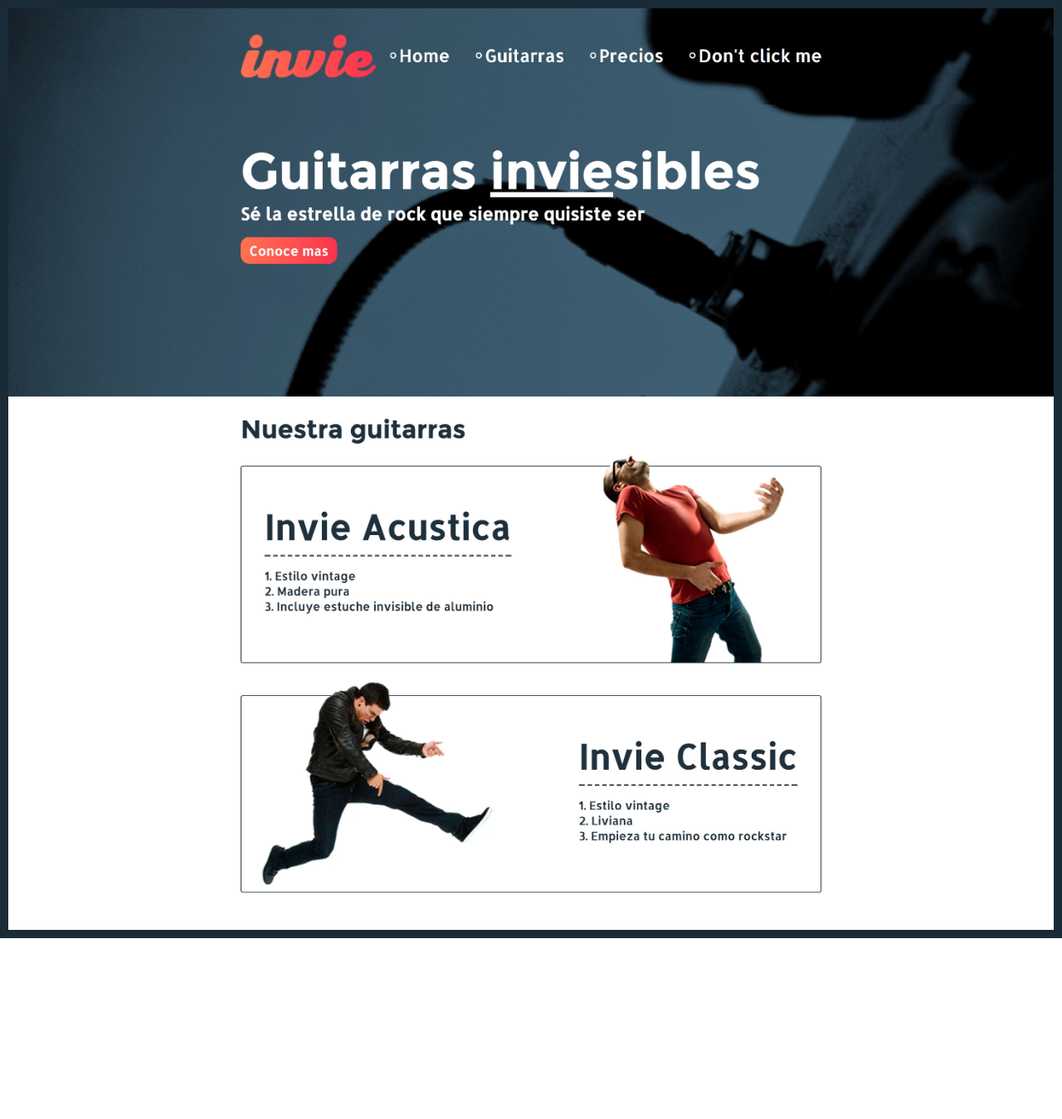
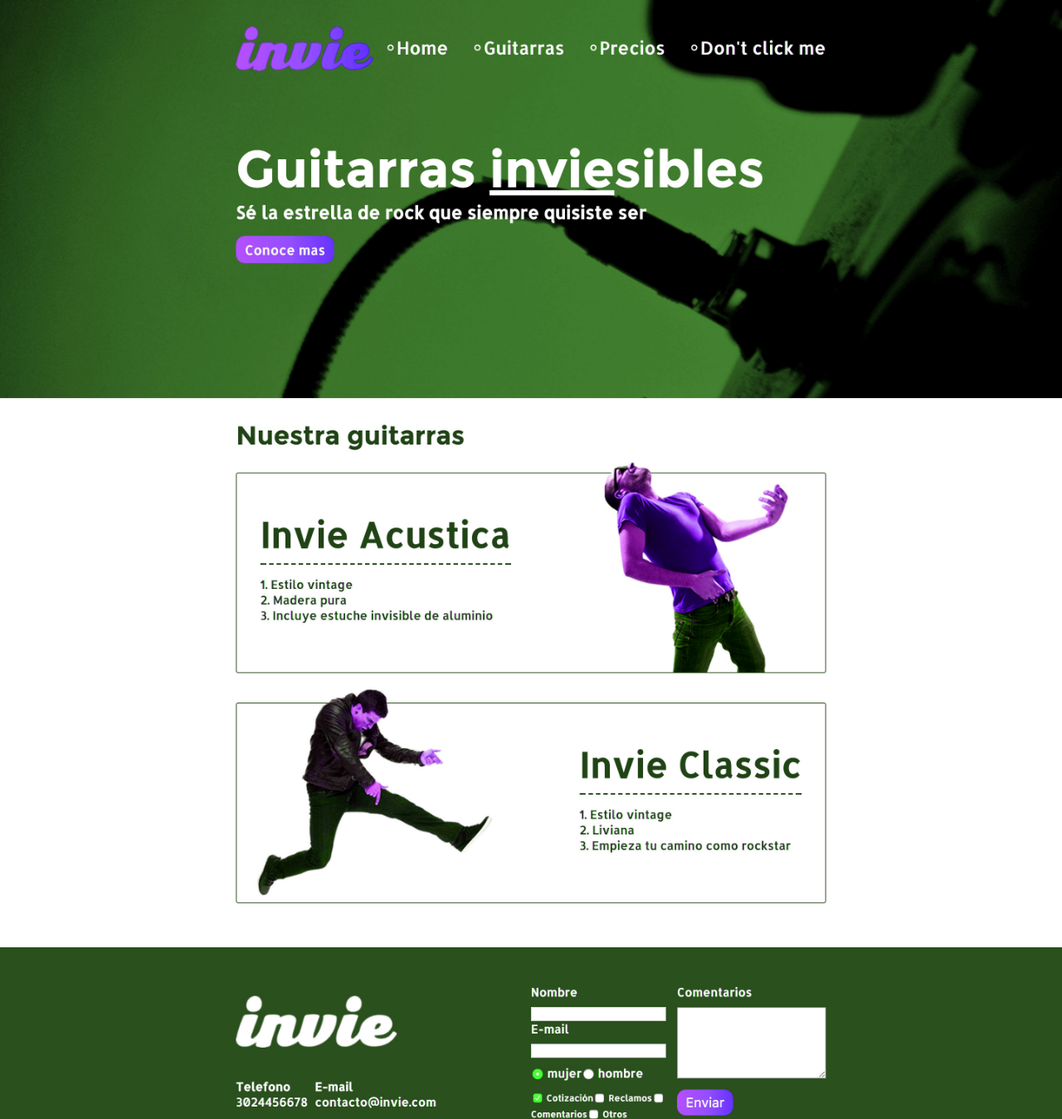
Before and after one commit to jairo199316/invie-github, a plain HTML site: page index.html in a window 1280 px wide. Shown: the whole page at 83% size. Before the commit the page ends 1131 px from the top, so only its background shows below. Drawn offline with Linux system fonts and the light colour scheme.

Commit message:
Nueva version de invie

```diff
--- a/index.html
+++ b/index.html
@@ -5,7 +5,6 @@
 	<style media="screen">
 		body {
 			margin: 0;
-			border: 10px solid #192b36;
 		}
 		img {
 			max-width: 100%;
@@ -14,9 +13,6 @@
 	</style>
 </head>
 <body>
-<img src="header.jpg">
-<img src="hero.jpg">
-<img src="acustica.jpg">
-<img src="clasica.jpg">
+<img src="nueva-version.jpg">
 </body>
 </html>
```
Also changed, not shown: nueva-version.jpg (added).
